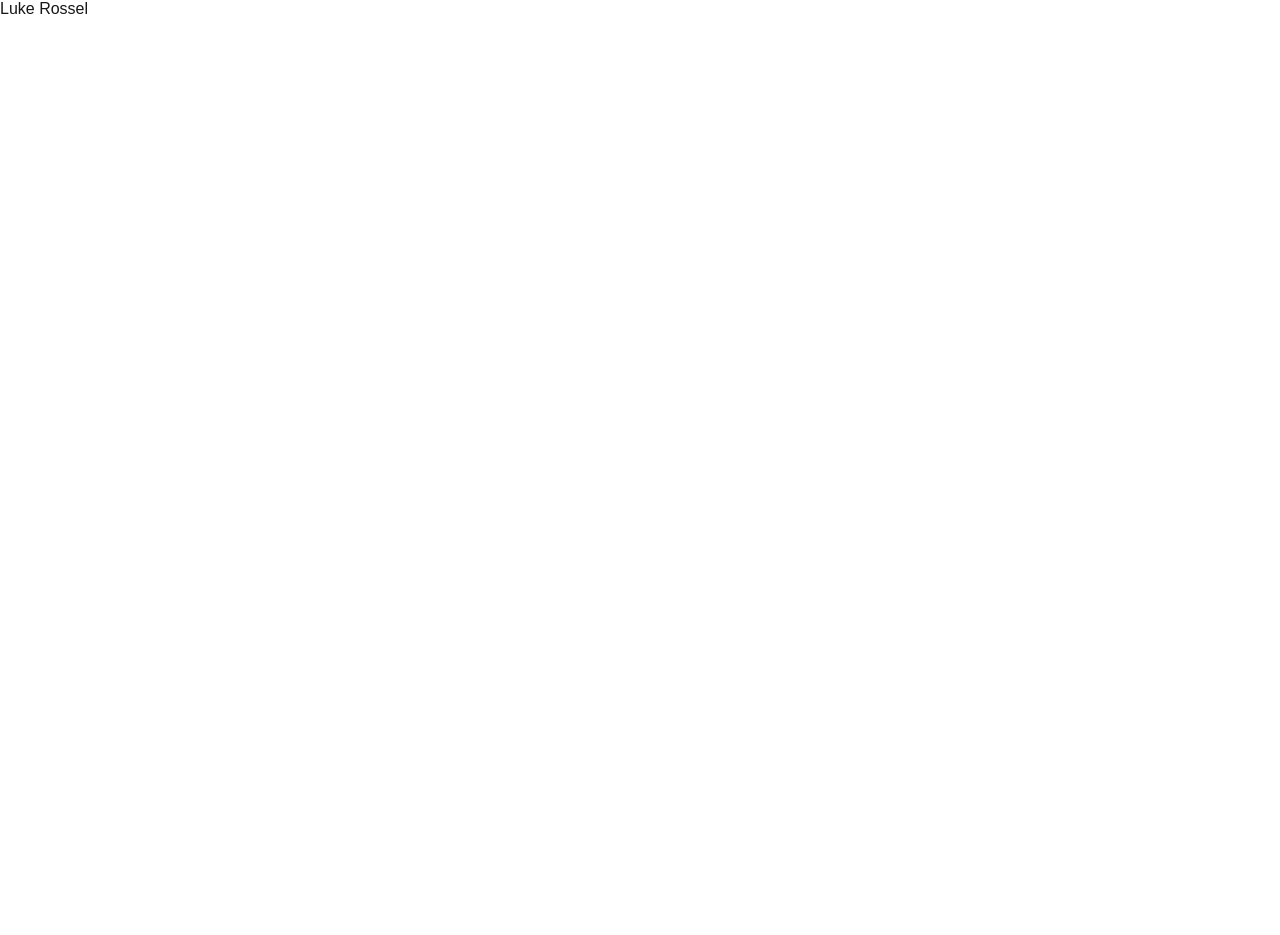
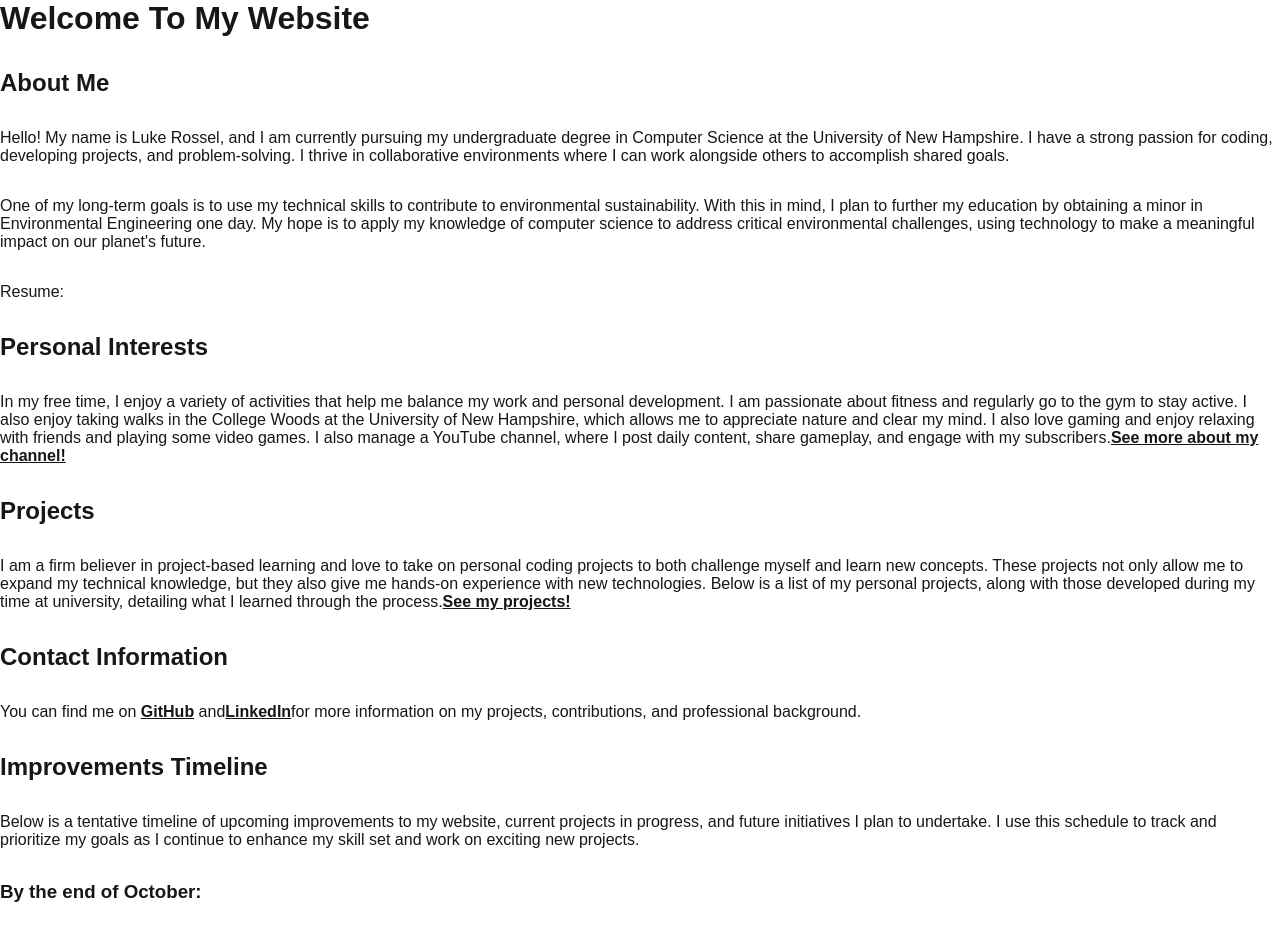
Before and after one commit to coolhandlukes/website, a Next.js app: page / in a window 1280 px wide. Shown: the top 935 px of the page. Before the commit the page ends 800 px from the top, so only its background shows below. Built offline with nearby package versions, Linux system fonts and the light colour scheme.

Commit message:
set up basics for website and added some css

```diff
--- a/src/app/page.tsx
+++ b/src/app/page.tsx
@@ -1,7 +1,61 @@
-
+import Head from 'next/head';  // Used to modify the head section (like adding title and meta tags)
+import styles from './page.module.css';  // Importing a CSS module for styling the page
+import Link from 'next/link';
 
 export default function Home() {
   return (
-    <p>Luke Rossel</p>
+    <>
+      <Head>
+        <title>My Website</title>  {/* Sets the page title */}
+        <meta name="description" content="Luke Rossel's website" />  {/* Meta tags */}
+      </Head>
+
+      <main className={styles.main}>  {/* Applying styles from the CSS module */}
+        <h1>Welcome To My Website</h1>
+        <h2>About Me</h2>
+        <p>Hello! My name is Luke Rossel, and I am currently pursuing my undergraduate degree in Computer Science
+          at the University of New Hampshire. I have a strong passion for coding, developing projects, and problem-solving.
+          I thrive in collaborative environments where I can work alongside others to accomplish shared goals.
+        </p>
+        <p>One of my long-term goals is to use my technical skills to contribute to environmental sustainability.
+          With this in mind, I plan to further my education by obtaining a minor in Environmental Engineering one day.
+          My hope is to apply my knowledge of computer science to address critical environmental challenges, using technology
+          to make a meaningful impact on our planet's future.</p>
+        <p>Resume:</p>
+        <h2>Personal Interests</h2>
+        <p>In my free time, I enjoy a variety of activities that help me balance my work and personal development. I am
+          passionate about fitness and regularly go to the gym to stay active. I also enjoy taking walks in the College
+          Woods at the University of New Hampshire, which allows me to appreciate nature and clear my mind.
+          I also love gaming and enjoy relaxing with friends and playing some video games. I also manage a YouTube channel,
+          where I post daily content, share gameplay, and engage with my subscribers.
+          <Link href={"/channel"}><u><b>See more about my channel!</b></u></Link></p>
+        <h2>Projects</h2>
+        <p>I am a firm believer in project-based learning and love to take on personal coding projects to both challenge
+          myself and learn new concepts. These projects not only allow me to expand my technical knowledge, but they also
+          give me hands-on experience with new technologies. Below is a list of my personal projects, along with
+          those developed during my time at university, detailing what I learned through the process.
+          <Link href={"/projects"}><u><b>See my projects!</b></u></Link>
+        </p>
+        <h2>Contact Information</h2>
+        <p>You can find me on <a href="https://github.com/coolhandlukes"><u><b>GitHub</b></u></a> and
+        <a href="https://www.linkedin.com/in/lukerossel"><u><b>LinkedIn</b></u></a>
+        for more information on my projects, contributions, and professional background.</p>
+        <h2>Improvements Timeline</h2>
+        <p>
+          Below is a tentative timeline of upcoming improvements to my website, current projects in progress, and future initiatives
+          I plan to undertake. I use this schedule to track and prioritize my goals as I continue to enhance my skill set and work on
+          exciting new projects.
+        </p>
+        <h3>By the end of October:</h3>
+        <ul>
+          <li>Have basics of site completed, committed, and pushed</li>
+          <li>Start my first project (project TBD)</li>
+        </ul>
+        <h3>By the end of November:</h3>
+        <ul>
+          <li>Work with YouTube API and update Channel page</li>
+        </ul>
+      </main>
+    </>
   );
 }
```
Also changed, not shown: package.json (+4 -3 lines), src/app/channel/page.tsx (added, +25 -0 lines), src/app/projects/page.tsx (added, +24 -0 lines), 1 other file (tests, documents, lock files or other folders).
